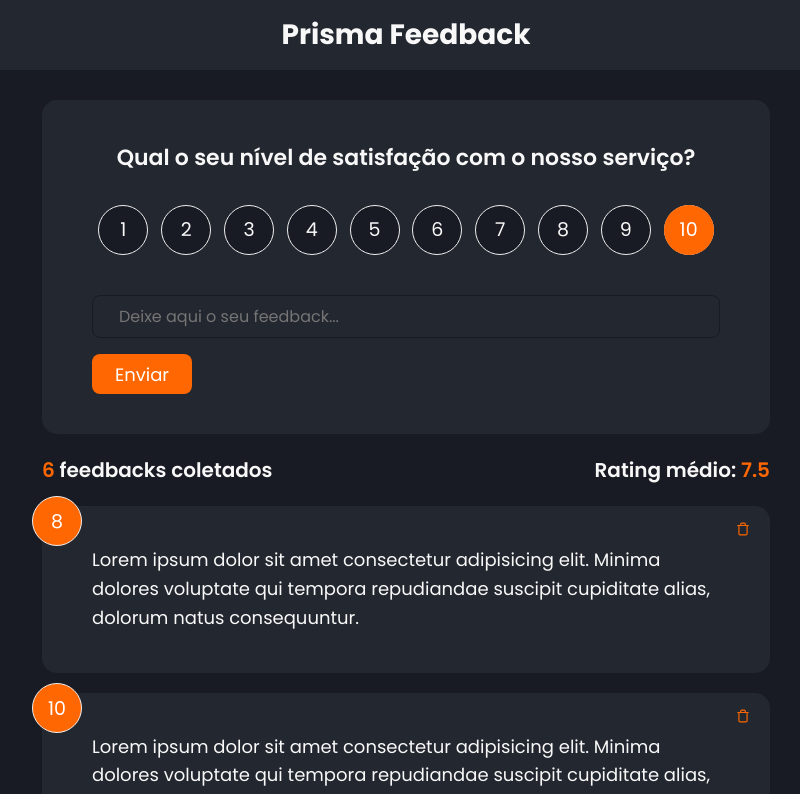
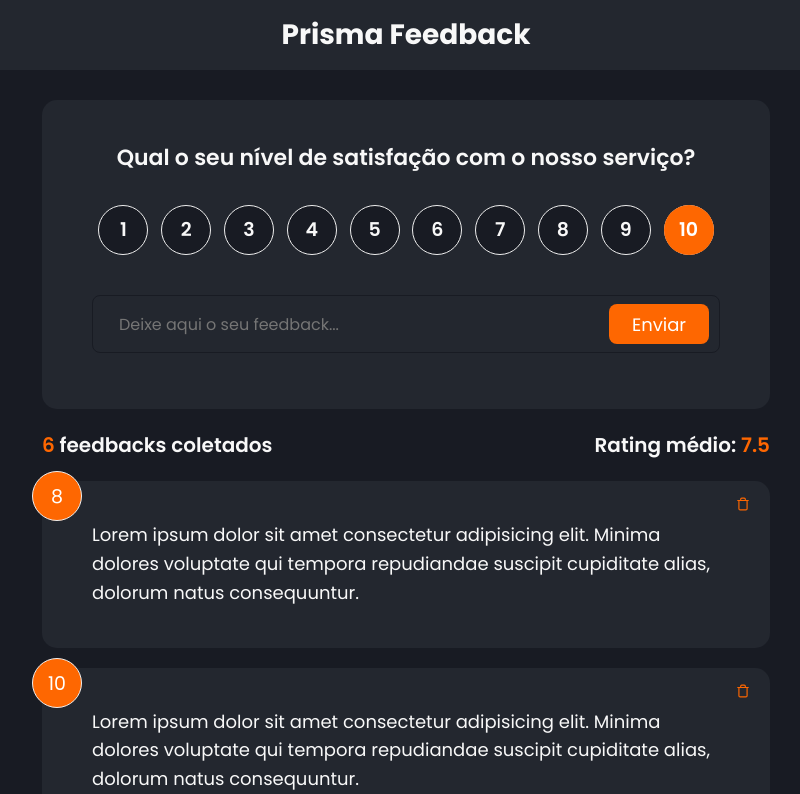
Before and after one commit to adairjuneoaf/prisma-feedback-app, a React (Create React App) app: page / in a window 1280 px wide. Shown: the top 794 px of the page, without its empty margins (234-1034 px from the left). Built offline with nearby package versions, Linux system fonts and the light colour scheme.

Commit message:
Refatorações de componentes.

```diff
--- a/src/App.js
+++ b/src/App.js
@@ -3,7 +3,7 @@ import React from "react";
 
 // Components Dependencies
 import { HeaderComponent } from "./components/Header";
-import { FeedbackListComponent } from "./components/FeedbackList";
+import { FeedbackList } from "./components/FeedbackList";
 
 // Contexts Dependencies
 import { FeedbackManagementProvider } from "./contexts/contextFeedbackManagement";
@@ -13,7 +13,7 @@ export const App = () => {
     <FeedbackManagementProvider>
       <HeaderComponent text="Prisma Feedback" />
       <div className="container">
-        <FeedbackListComponent />
+        <FeedbackList />
       </div>
     </FeedbackManagementProvider>
   );
--- a/src/components/FeedbackForm/Input.jsx
+++ b/src/components/FeedbackForm/Input.jsx
@@ -10,7 +10,6 @@ export const Input = ({ description }) => {
 
   return (
     <Fragment>
-      <div className="input-group">
       <input
         type="text"
         name="description"
@@ -19,7 +18,6 @@ export const Input = ({ description }) => {
         onChange={selectDescriptionFeedback}
         ref={descriptionFeedback}
       />
-      </div>
     </Fragment>
   );
 };
--- a/src/components/FeedbackForm/index.jsx
+++ b/src/components/FeedbackForm/index.jsx
@@ -9,7 +9,7 @@ import { Input } from "./Input";
 import { Rating } from "./Rating";
 import { Button } from "./Button";
 
-export const FeedbackFormComponent = () => {
+export const FeedbackForm = () => {
   const [userFeedback, setUserFeedback] = useState({
     rating: PropTypes.number,
     description: PropTypes.string,
@@ -39,15 +39,16 @@ export const FeedbackFormComponent = () => {
               setUserFeedback((data) => ({ ...data, rating: number }));
             }}
           />
+          <div className="input-group">
             <Input
               description={(text) => {
                 setUserFeedback((data) => ({ ...data, description: text }));
               }}
             />
-
             <Button type="submit" version="secondary">
               Enviar
             </Button>
+          </div>
         </form>
       </div>
     </Fragment>
--- a/src/components/FeedbackList.jsx
+++ /dev/null
@@ -1,37 +0,0 @@
-// Main Dependencies
-import React, { Fragment, useContext } from "react";
-
-// Components Dependencies
-import { FeedbackCardItemComponent } from "./FeedbackCardItem";
-import { FeedbackStatsComponent } from "./FeedbackStats";
-import { FeedbackFormComponent } from "./FeedbackForm";
-
-// Contexts Dependencies
-import { FeedbackManagement } from "../contexts/contextFeedbackManagement";
-
-export const FeedbackListComponent = () => {
-  const { feedbackList } = useContext(FeedbackManagement);
-
-  if (!feedbackList || feedbackList.length === 0) {
-    return (
-      <Fragment>
-        <p>Não existem feedbacks para exibir...</p>
-      </Fragment>
-    );
-  }
-
-  return (
-    <Fragment>
-      <FeedbackFormComponent />
-      <FeedbackStatsComponent />
-      {feedbackList.map((data) => (
-        <FeedbackCardItemComponent
-          key={data.id}
-          id={data.id}
-          ratingFeedback={data.rating}
-          descriptionFeedback={data.description}
-        />
-      ))}
-    </Fragment>
-  );
-};
--- a/src/components/FeedbackCardItem.jsx
+++ b/src/components/FeedbackList/CardItem.jsx
@@ -6,9 +6,9 @@ import PropsTypes from "prop-types";
 import { FiTrash } from "react-icons/fi";
 
 // Contexts Dependencies
-import { FeedbackManagement } from "../contexts/contextFeedbackManagement";
+import { FeedbackManagement } from "../../contexts/contextFeedbackManagement";
 
-export const FeedbackCardItemComponent = ({ id, ratingFeedback, descriptionFeedback }) => {
+export const CardItem = ({ id, ratingFeedback, descriptionFeedback }) => {
   const { handleDeleteFeedbackById } = useContext(FeedbackManagement);
 
   return (
@@ -31,14 +31,14 @@ export const FeedbackCardItemComponent = ({ id, ratingFeedback, descriptionFeedb
 };
 
 // Default Values of Properties
-FeedbackCardItemComponent.defaultProps = {
+CardItem.defaultProps = {
   id: 0,
   ratingFeedback: 0,
   descriptionFeedback: "Description default feedback",
 };
 
 // Typings Properties
-FeedbackCardItemComponent.propsTypes = {
+CardItem.propsTypes = {
   id: PropsTypes.number.isRequired,
   ratingFeedback: PropsTypes.number.isRequired,
   descriptionFeedback: PropsTypes.string.isRequired,
--- a/src/components/FeedbackStats.jsx
+++ b/src/components/FeedbackList/Stats.jsx
@@ -2,9 +2,9 @@
 import React, { Fragment, useContext } from "react";
 
 // Contexts Dependencies
-import { FeedbackManagement } from "../contexts/contextFeedbackManagement";
+import { FeedbackManagement } from "../../contexts/contextFeedbackManagement";
 
-export const FeedbackStatsComponent = () => {
+export const Stats = () => {
   const { feedbackList } = useContext(FeedbackManagement);
 
   let averageRatingFeedbacks =
--- /dev/null
+++ b/src/components/FeedbackList/index.jsx
@@ -0,0 +1,32 @@
+// Main Dependencies
+import React, { Fragment, useContext } from "react";
+
+// Components Dependencies
+import { Stats } from "./Stats";
+import { CardItem } from "./CardItem";
+import { FeedbackForm } from "../FeedbackForm";
+
+// Contexts Dependencies
+import { FeedbackManagement } from "../../contexts/contextFeedbackManagement";
+
+export const FeedbackList = () => {
+  const { feedbackList } = useContext(FeedbackManagement);
+
+  if (!feedbackList || feedbackList.length === 0) {
+    return (
+      <Fragment>
+        <p>Não existem feedbacks para exibir...</p>
+      </Fragment>
+    );
+  }
+
+  return (
+    <Fragment>
+      <FeedbackForm />
+      <Stats />
+      {feedbackList.map((data) => (
+        <CardItem key={data.id} id={data.id} ratingFeedback={data.rating} descriptionFeedback={data.description} />
+      ))}
+    </Fragment>
+  );
+};
--- a/src/styles/global.scss
+++ b/src/styles/global.scss
@@ -84,7 +84,8 @@ h2 {
 h3,
 h4,
 h5,
-h6 {
+h6,
+li {
   font-family: "Poppins", sans-serif;
   font-size: 1.25rem;
   font-weight: 600;
```
Lines whose indentation alone changed are shown as unchanged.
